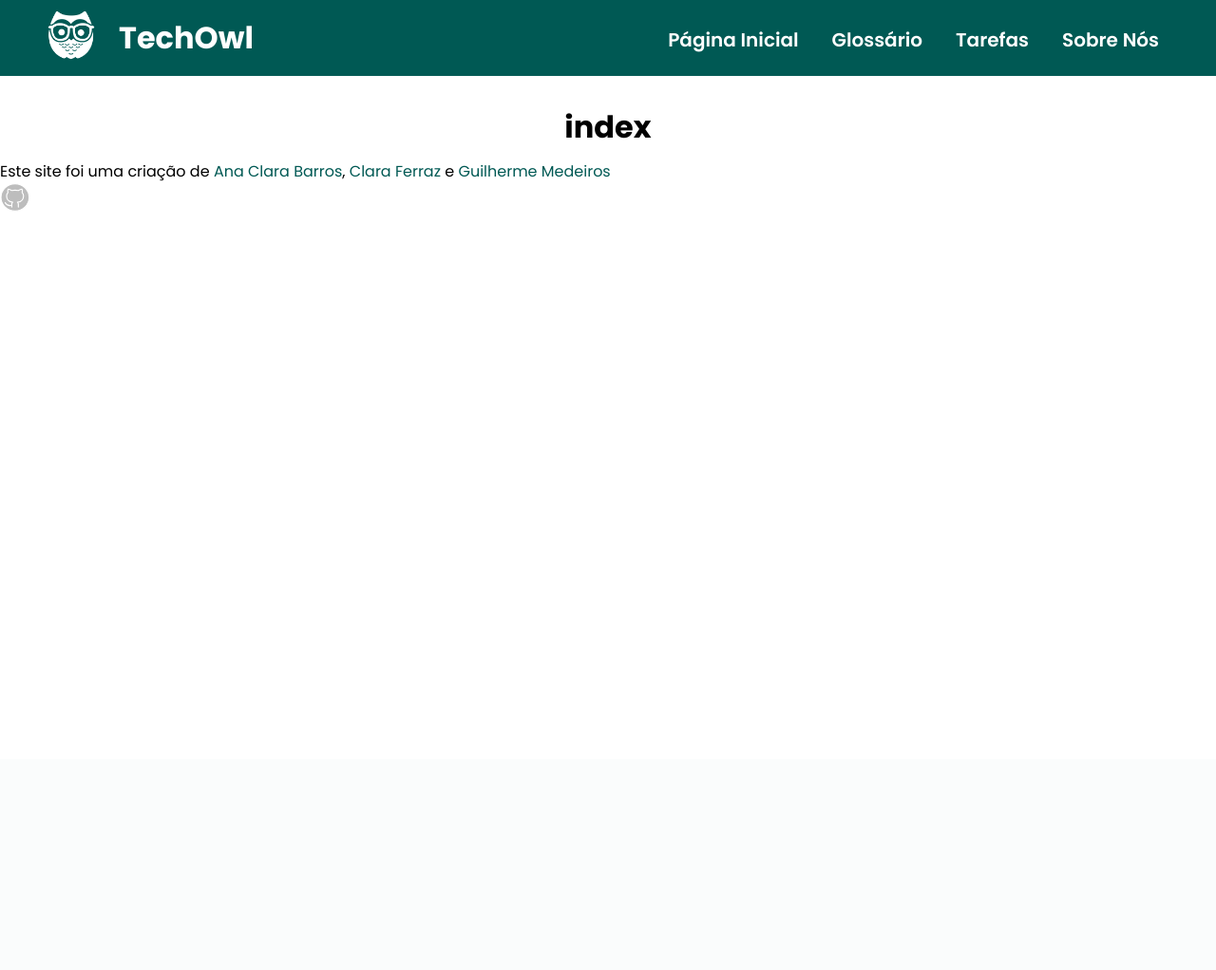
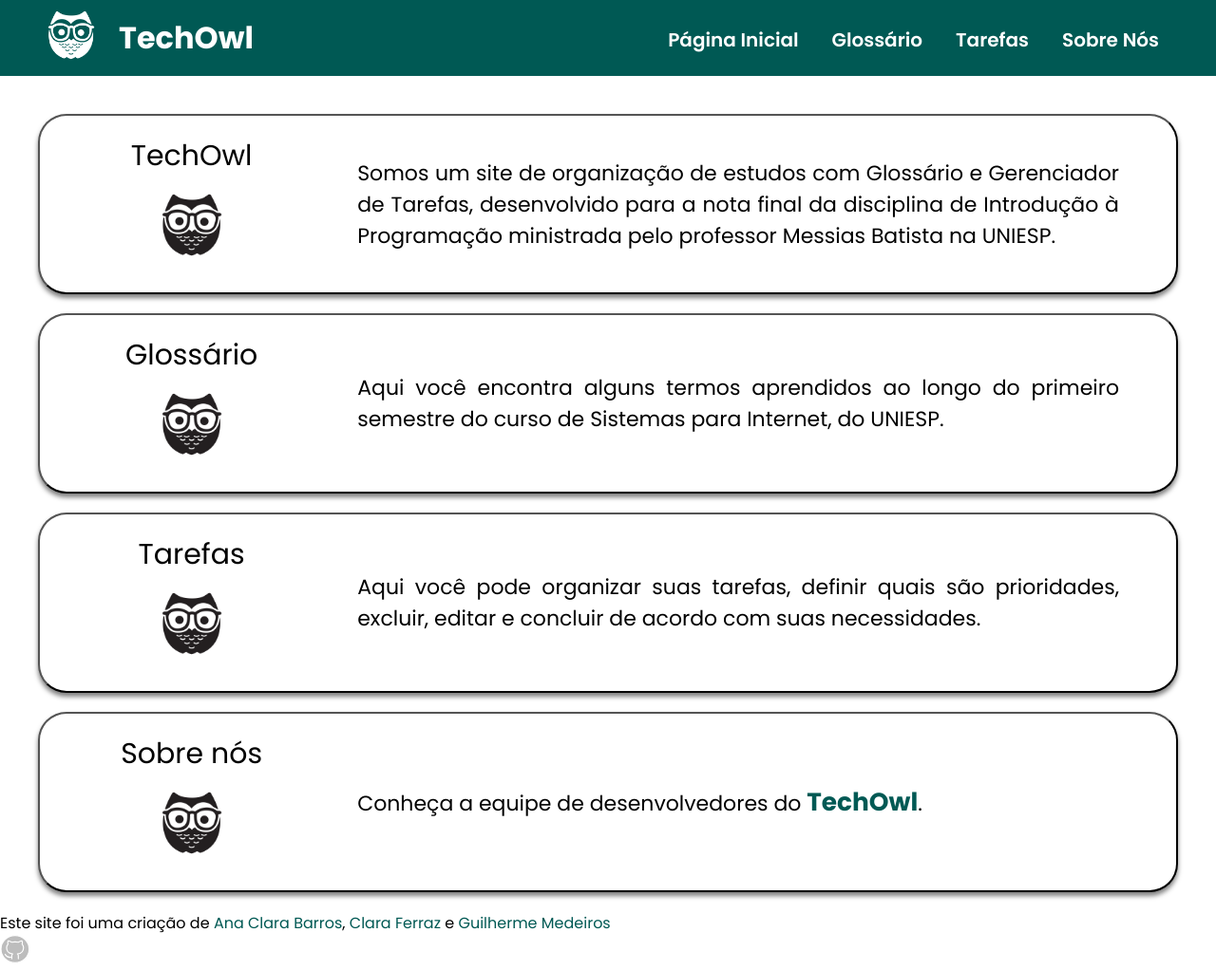
Before and after one commit to guimferreira/TechOwl, a Flask app: page / in a window 1280 px wide. Shown: the whole page at 95% size. Before the commit the page ends 222 px from the top, so only its background shows below. Run offline with Flask 3, Linux system fonts and the light colour scheme.

Commit message:
Configurações da página index

```diff
--- a/static/css/style.css
+++ b/static/css/style.css
@@ -420,3 +420,48 @@ h1 {
     background-color: var(--sombra);
     color: var(--turquesa-escuro);
 }
+
+/* Página index.html */
+
+.botao-index {
+    align-items: center;
+    background: #FFF;
+    border-radius: 30px;
+    box-shadow: 0px 4px 5px 0px rgba(0, 0, 0, 0.50);
+    display: flex;
+    height: 190px;
+    margin: 20px auto 20px;
+    padding: 0 60px;
+    width: 1200px;
+}
+
+.botao-index div {
+    margin-right: 75px;
+    width: 200px;
+}
+
+.botao-index h2 {
+    color: #000;
+    font-size: 30px;
+    font-weight: 400;
+    margin-bottom: 5px;
+}
+
+.botao-index img {
+    height: 90px;
+    width: 90px;
+}
+
+.botao-index p {
+    color: #000;
+    font-size: 22px;
+    font-weight: 400;
+    text-align: justify;
+    width: 805px;
+}
+
+span {
+    color: var(--turquesa-escuro);
+    font-size: 120%;
+    font-weight: 700;
+}
--- a/templates/index.html
+++ b/templates/index.html
@@ -1,5 +1,47 @@
 {% extends 'modelo.html' %} {% block title %}
 <title>TechOwl</title>
 {% endblock %} {% block body %}
-<h1>index</h1>
+
+<div id="index">
+    <a href="/">
+        <button class="botao-index">
+            <div>
+                <h2>TechOwl</h2>
+                <img src="{{url_for('static', filename='imagens/coruja.png')}}">
+            </div>
+            <p>Somos um site de organização de estudos com Glossário e Gerenciador de Tarefas, desenvolvido para a nota final da disciplina de Introdução à Programação ministrada pelo professor Messias Batista na UNIESP.</p>
+        </button>
+    </a>
+
+    <a href="/glossario">
+        <button class="botao-index">
+            <div>
+                <h2>Glossário</h2>
+                <img src="{{url_for('static', filename='imagens/coruja.png')}}">
+            </div>
+            <p>Aqui você encontra alguns termos aprendidos ao longo do primeiro semestre do curso de Sistemas para Internet, do UNIESP.</p>
+        </button>
+    </a>
+
+    <a href="/tarefas">
+        <button class="botao-index">
+            <div>
+                <h2>Tarefas</h2>
+                <img src="{{url_for('static', filename='imagens/coruja.png')}}">
+            </div>
+            <p>Aqui você pode organizar suas tarefas, definir quais são prioridades, excluir, editar e concluir de acordo com suas necessidades.</p>
+        </button>
+    </a>
+
+    <a href="/sobre">
+        <button class="botao-index">
+            <div>
+                <h2>Sobre nós</h2>
+                <img src="{{url_for('static', filename='imagens/coruja.png')}}">
+            </div>
+            <p>Conheça a equipe de desenvolvedores do <span>TechOwl</span>.</p>
+        </button>
+    </a>
+</div>
+
 {% endblock %}
```
